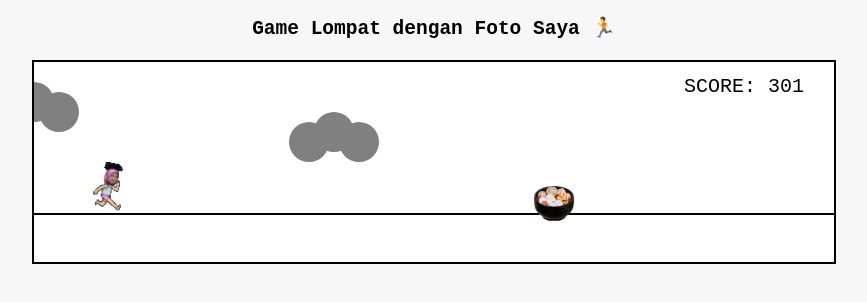
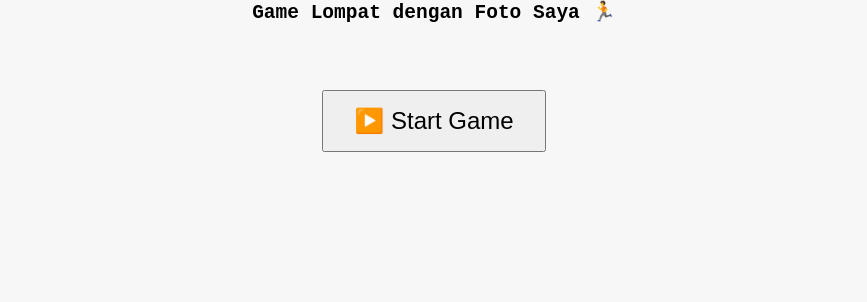
Before and after one commit to akugabutbang/dinosab, a plain HTML site: page index.html in a window 1280 px wide. Shown: the whole page, without its empty margins (206-1073 px from the left). Drawn offline with Linux system fonts and the light colour scheme.

Commit message:
Update index.html

```diff
--- a/index.html
+++ b/index.html
@@ -1,4 +1,4 @@
-<!DOCTYPE html>
+<!DOCTYPE<!DOCTYPE html>
 <html lang="en">
 <head>
   <meta charset="UTF-8">
@@ -12,64 +12,80 @@
     }
     canvas {
       background: #fff;
-      display: block;
-      margin: 20px auto;
+      display: none; /* awalnya disembunyikan */
+      margin: 0;
       border: 2px solid #000;
+      width: 100%;
+      height: 100%;
+    }
+    #startBtn {
+      margin-top: 50px;
+      font-size: 24px;
+      padding: 15px 30px;
+      cursor: pointer;
     }
   </style>
 </head>
 <body>
-  <h2>Game Lompat dengan Foto Saya 🏃</h2>
+  <h2 id="title">Game Lompat dengan Foto Saya 🏃</h2>
+  <button id="startBtn">▶️ Start Game</button>
   <canvas id="gameCanvas" width="800" height="200"></canvas>
 
   <script>
     const canvas = document.getElementById("gameCanvas");
     const ctx = canvas.getContext("2d");
+    const startBtn = document.getElementById("startBtn");
+    const title = document.getElementById("title");
 
-    // --- Player (foto kamu) ---
+    // --- Player ---
     let playerImg = new Image();
-    playerImg.src = "t-rex.gif"; // Foto kamu PNG transparan
+    playerImg.src = "t-rex.gif";
 
     let player = { x: 50, y: 150, width: 50, height: 50, dy: 0, jump: false };
-
     let gravity = 0.6;
     let ground = 150;
 
-    // --- Cactus pakai foto sendiri ---
+    // --- Cactus ---
     let cactusImg = new Image();
-    cactusImg.src = "cacti.png"; // ganti dengan foto cactus kamu (PNG transparan)
+    cactusImg.src = "cacti.png";
 
     let obstacles = [];
+    let clouds = [{x: 300, y: 40}, {x: 600, y: 70}];
+    let score = 0;
+    let gameStarted = false;
 
-    // --- Clouds ---
-    let clouds = [{x: 300, y: 40}, {x: 600, y: 70}];
-
-    // --- Score ---
-    let score = 0;
-
-    // Kontrol lompat
-    document.addEventListener("keydown", e => {
-      if (e.code === "Space" && !player.jump) {
+    // --- Kontrol lompat ---
+    function jump() {
+      if (!player.jump) {
         player.dy = -12;
         player.jump = true;
       }
+    }
+
+    document.addEventListener("keydown", e => {
+      if (e.code === "Space") jump();
     });
+
+    canvas.addEventListener("click", jump);
+    document.addEventListener("touchstart", jump);
 
     // Spawn cactus
     function spawnObstacle() {
-      obstacles.push({ x: 800, y: 160, width: 40, height: 40 });
+      if (!gameStarted) return;
+      obstacles.push({ x: canvas.width, y: 160, width: 40, height: 40 });
     }
     setInterval(spawnObstacle, 2000);
 
     // Loop game
     function update() {
-      ctx.clearRect(0,0,800,200);
+      if (!gameStarted) return;
+      ctx.clearRect(0,0,canvas.width,canvas.height);
 
-      // --- Tanah ---
+      // Tanah
       ctx.fillStyle = "#000";
-      ctx.fillRect(0, ground+1, 800, 2);
+      ctx.fillRect(0, ground+1, canvas.width, 2);
 
-      // --- Clouds ---
+      // Awan
       ctx.fillStyle = "gray";
       clouds.forEach(cl => {
         ctx.beginPath();
@@ -78,10 +94,10 @@
         ctx.arc(cl.x-25, cl.y+10, 20, 0, Math.PI*2);
         ctx.fill();
         cl.x -= 1;
-        if(cl.x < -50) cl.x = 850;
+        if(cl.x < -50) cl.x = canvas.width+50;
       });
 
-      // --- Player ---
+      // Player
       player.y += player.dy;
       if (player.y < ground) {
         player.dy += gravity;
@@ -92,13 +108,12 @@
       }
       ctx.drawImage(playerImg, player.x, player.y - player.height, player.width, player.height);
 
-      // --- Obstacles (pakai foto cactus) ---
+      // Obstacles
       for (let i=0;i<obstacles.length;i++) {
         let o = obstacles[i];
         o.x -= 5;
         ctx.drawImage(cactusImg, o.x, o.y - o.height, o.width, o.height);
 
-        // Collision
         if (
           player.x < o.x + o.width &&
           player.x + player.width > o.x &&
@@ -109,16 +124,29 @@
         }
       }
 
-      // --- Score ---
+      // Score
       score++;
       ctx.fillStyle = "black";
       ctx.font = "20px monospace";
-      ctx.fillText("SCORE: " + score, 650, 30);
+      ctx.fillText("SCORE: " + score, canvas.width-150, 30);
 
       requestAnimationFrame(update);
     }
 
-    update();
+    // --- Start game & fullscreen ---
+    startBtn.addEventListener("click", () => {
+      if (canvas.requestFullscreen) {
+        canvas.requestFullscreen();
+      } else if (canvas.webkitRequestFullscreen) {
+        canvas.webkitRequestFullscreen(); // Safari
+      }
+
+      startBtn.style.display = "none";
+      title.style.display = "none";
+      canvas.style.display = "block";
+      gameStarted = true;
+      update();
+    });
   </script>
 </body>
 </html>
```
